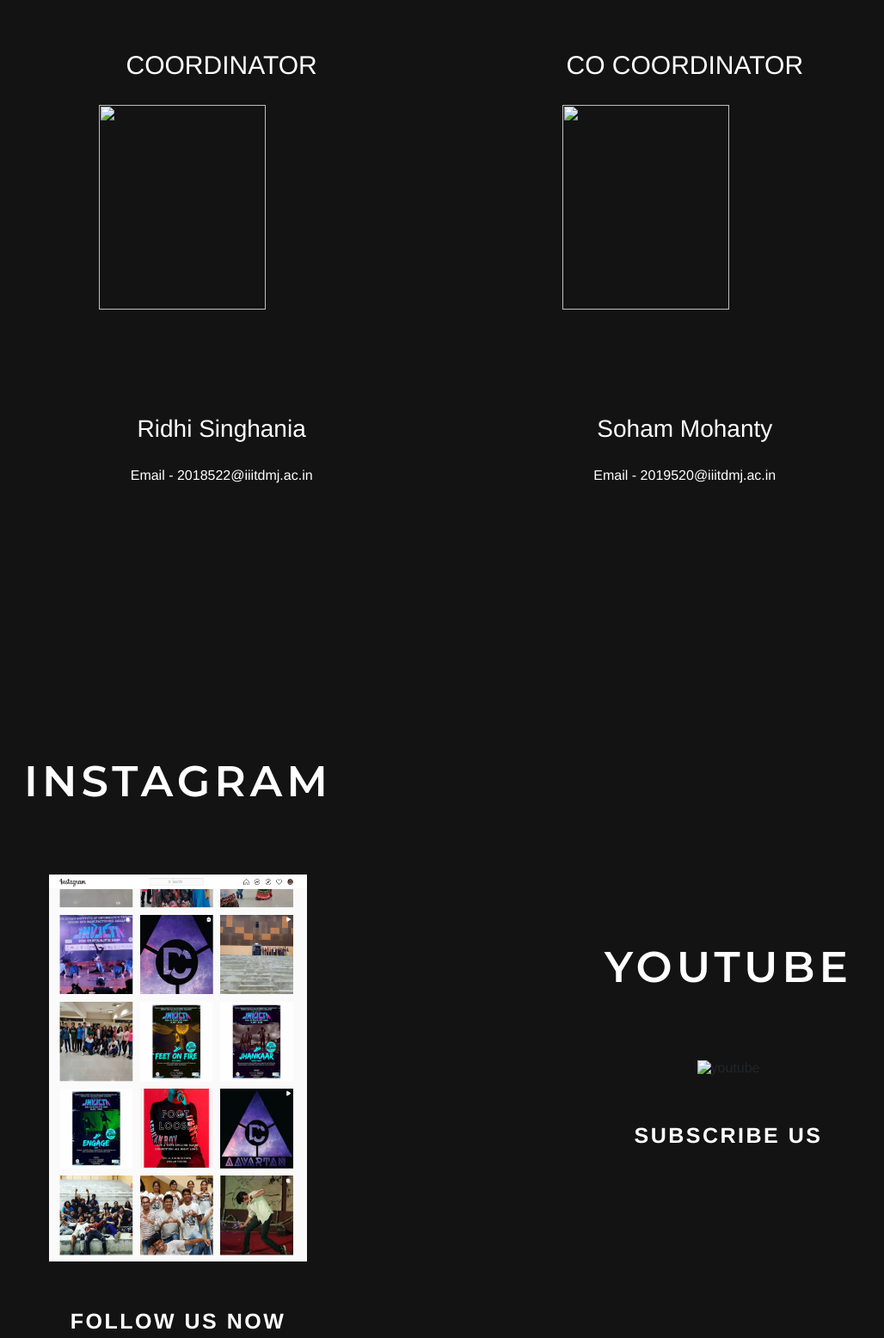
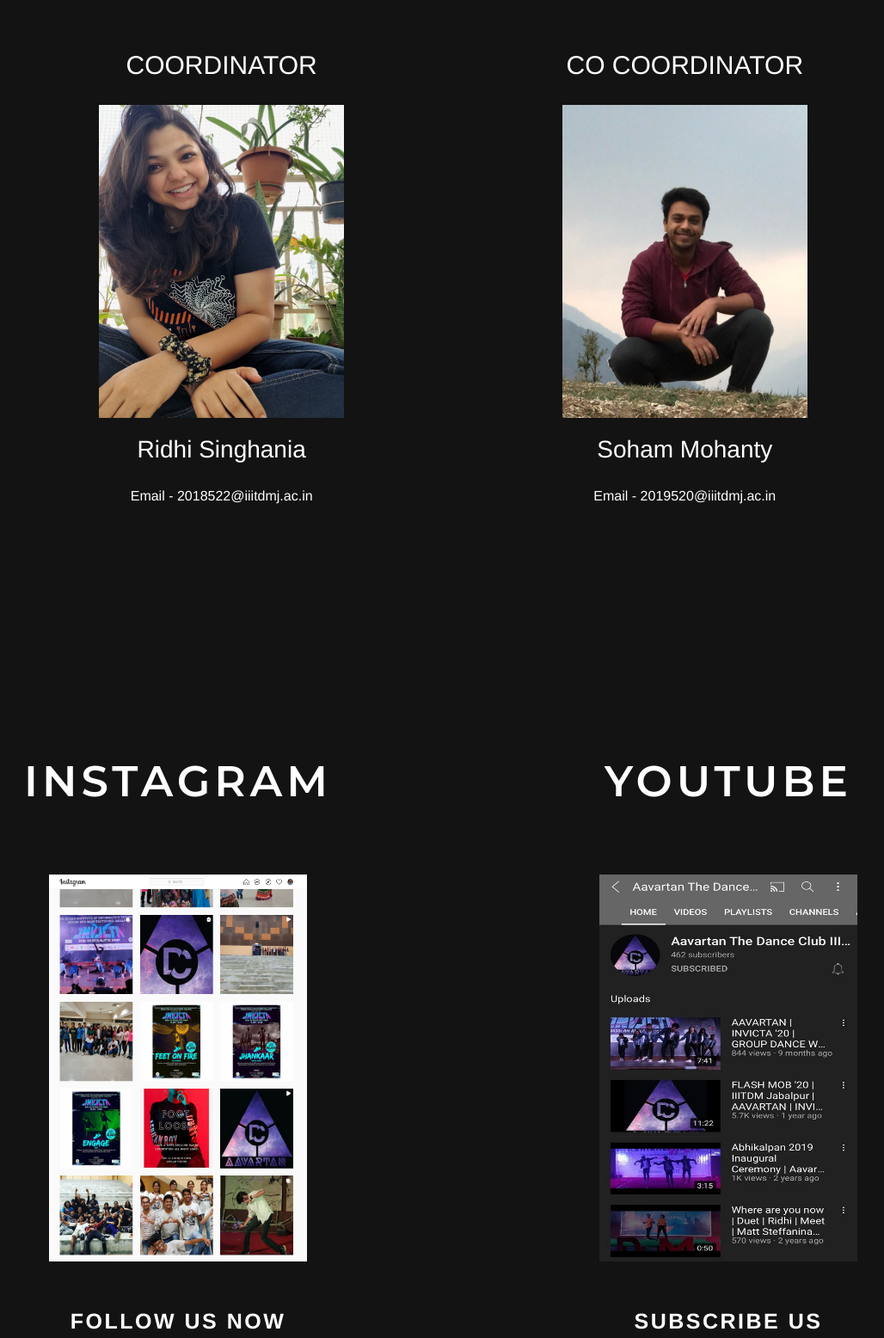
Before and after one commit to varisha-025/AAVARTAN_CLUB_NEW, a plain HTML site: page index.html in a window 1280 px wide. Shown: the part 4200-5756 px from the top of the page at 86% size, without its empty margins (113-1141 px from the left). Drawn offline with nearby package versions, Linux system fonts and the light colour scheme; the site is published under a folder, as on GitHub Pages, so addresses that start at the root find nothing.

Commit message:
Update index.html

```diff
--- a/index.html
+++ b/index.html
@@ -138,7 +138,7 @@
             <div class="team2">
                 <div class="ab1 text-white">
                     <h1>Coordinator</h1>
-                    <img src="/img/soham (2).jpeg" alt="">
+                    <img src="img/soham (2).jpeg" alt="">
                     <h3>Ridhi Singhania</h3>
                     <p>Email - 2018522@iiitdmj.ac.in</p>
 
@@ -146,7 +146,7 @@
 
                 <div class="ab3 text-white">
                     <h1>Co coordinator</h1>
-                    <img src="/img/soham (1).jpeg" alt="">
+                    <img src="img/soham (1).jpeg" alt="">
                     <h3>Soham Mohanty</h3>
                     <p>Email - 2019520@iiitdmj.ac.in</p>
                 </div>
@@ -165,7 +165,7 @@
         </div>
         <div class="container my-5 d-grip gap-5 text-center ">
             <h1 class="text-center text-white heading">youtube</h1>
-            <div><img src="/img/youtube.jpeg" alt="youtube"></div>
+            <div><img src="img/youtube.jpeg" alt="youtube"></div>
             <div class="my-5 ">
                 <h2><a href="https://www.youtube.com/channel/UCEx5FabeHCQmgRRFPlsu1wQ">Subscribe Us</a></h2>
             </div>
```
